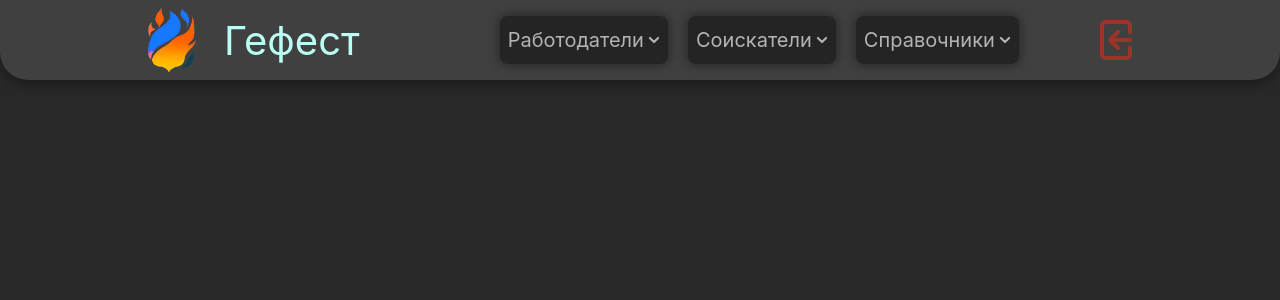
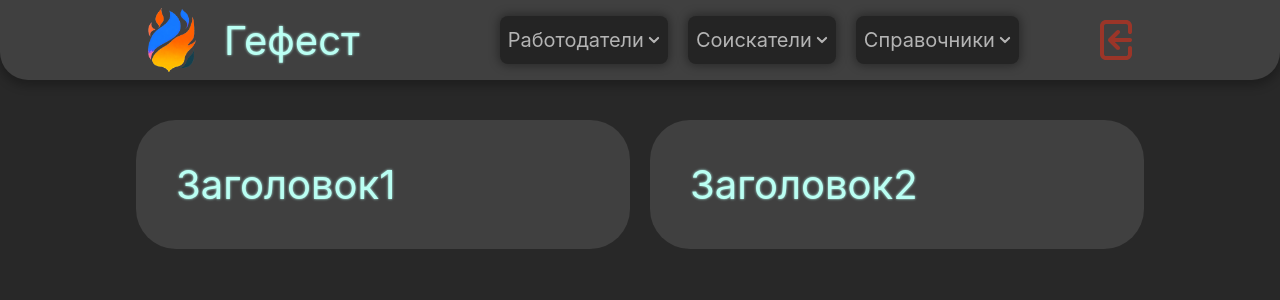
Before and after one commit to ZoomBySNik/Hephaestus, a Django app: page / in a window 1280 px wide. Shown: the top 300 px of the page. Run offline with Django 4.2, Linux system fonts and the light colour scheme.

Commit message:
Создает блоки в главной странице

```diff
--- a/domain/templates/home/home.html
+++ b/domain/templates/home/home.html
@@ -1,13 +1,16 @@
 {% extends 'base.html' %}
+{% load static %}
 {% block content %}
-<!DOCTYPE html>
-<html lang="en">
-<head>
-    <meta charset="UTF-8">
-    <title>Title</title>
-</head>
-<body>
-
-</body>
-</html>
+    <section class="two-split-section">
+        <div class="split-section">
+            <div class="content-box">
+                <h1 class="title">Заголовок1</h1>
+            </div>
+        </div>
+        <div class="split-section">
+            <div class="content-box">
+                <h1 class="title">Заголовок2</h1>
+            </div>
+        </div>
+    </section>
 {% endblock %}
--- a/static/css/styles.css
+++ b/static/css/styles.css
@@ -60,6 +60,10 @@
     font-weight: 400;
     word-wrap: break-word;
     padding-right: 3em;
+    text-shadow: 0 0 0.065em #BAFFF3;
+}
+.title:hover{
+    text-shadow: 0 0 0.1em #BAFFF3;
 }
 
 .button {
@@ -105,7 +109,7 @@
     flex-direction: column;
     align-items: flex-start;
     background: #303030;
-    padding: 0.8em 0.6em;
+    padding: 0.8em 1em;
     border-radius: 0.4em;
     gap: 0.4em;
     box-shadow: 0 0.2em 0.5em 0.1em rgba(0, 0, 0, 0.25);
@@ -114,3 +118,24 @@
 .button:hover .expanded {
     visibility: visible;
 }
+.two-split-section{
+    display: flex;
+    flex-direction: row;
+    gap: 1em;
+    align-items: flex-start;
+    justify-content: space-around;
+    padding-top: 2em;
+    padding-right: 6.8em;
+    padding-left: 6.8em;
+}
+.split-section{
+    display: contents;
+    height: fit-content;
+}
+.content-box{
+    width: 100%;
+    height: 100%;
+    padding: 2em;
+    border-radius: 2em;
+    background: #404040;
+}
```
